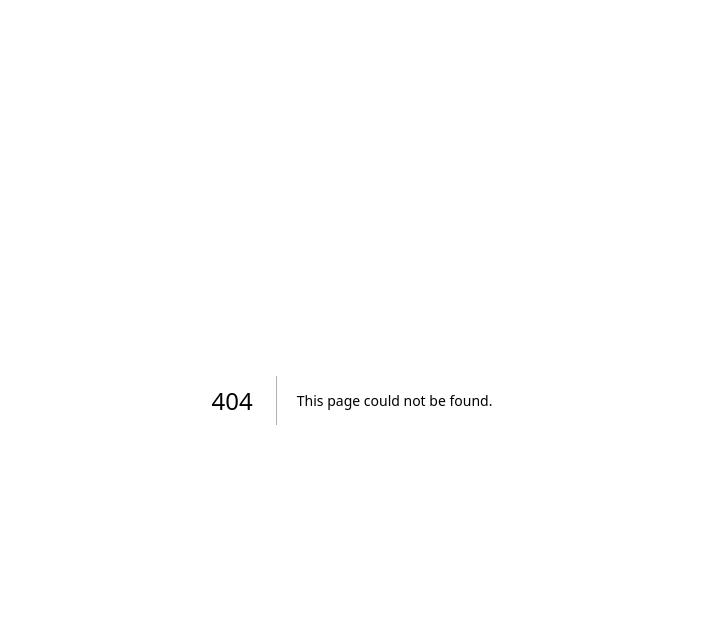
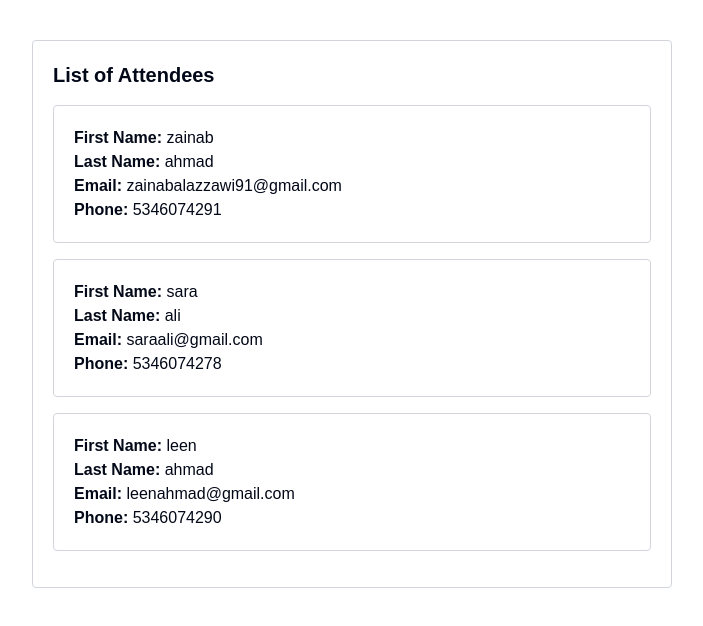
Before and after one commit to zainabalazzawi/event-form, a Next.js app: page /attendees-list in a window 1280 px wide. Before the commit this address had no page. Shown: the top 626 px of the page, without its empty margins (288-991 px from the left). Built offline with nearby package versions, Linux system fonts and the light colour scheme.

Commit message:
use useQuery

```diff
--- /dev/null
+++ b/app/api/attendees/route.ts
@@ -0,0 +1,9 @@
+
+
+import data from "../../../lib/data.json";
+import { NextResponse } from "next/server";
+export async function GET() {
+  return NextResponse.json(
+    data,
+  );
+}
--- /dev/null
+++ b/app/attendees-list/page.tsx
@@ -0,0 +1,13 @@
+"use client";
+
+import AttendeesList from "@/components/AttendeesListPage";
+
+const AttendeesListPage = () => {
+  return (
+    <div>
+      <AttendeesList />
+    </div>
+  );
+};
+
+export default AttendeesListPage;
--- /dev/null
+++ b/app/client-layout.tsx
@@ -0,0 +1,18 @@
+"use client"
+
+import React from "react";
+import { QueryClient, QueryClientProvider } from "@tanstack/react-query";
+
+const queryClient = new QueryClient();
+
+export default function ClientLayout({
+  children,
+}: {
+  children: React.ReactNode;
+}) {
+  return (
+    <QueryClientProvider client={queryClient}>
+      {children}
+    </QueryClientProvider>
+  );
+}
--- a/app/layout.tsx
+++ b/app/layout.tsx
@@ -1,6 +1,7 @@
 import type { Metadata } from "next";
 import localFont from "next/font/local";
 import "./globals.css";
+import ClientLayout from "./client-layout";
 
 const geistSans = localFont({
   src: "./fonts/GeistVF.woff",
@@ -28,7 +29,9 @@ export default function RootLayout({
       <body
         className={`${geistSans.variable} ${geistMono.variable} antialiased`}
       >
+        <ClientLayout>
         {children}
+        </ClientLayout>
       </body>
     </html>
   );
--- /dev/null
+++ b/components/AttendeesListPage.tsx
@@ -0,0 +1,67 @@
+"use client";
+import React from "react";
+import { useQuery } from "@tanstack/react-query";
+import axios from "axios";
+
+type Attendee = {
+  id: number;
+  firstName: string;
+  lastName: string;
+  email: string;
+  phone: number;
+};
+
+const getAttendees = async () => {
+  const { data } = await axios.get("/api/attendees");
+  return data
+};
+
+const AttendeesList = () => {
+  const { data, isLoading, isError, error } = useQuery<Attendee[]>({
+    queryKey: ["attendees"],
+    queryFn: getAttendees,
+  });
+
+  if (isLoading) {
+    return <div>Loading...</div>;
+  }
+
+  if (isError) {
+    return <div>Error: {error.message}</div>;
+  }
+
+  const attendees = data;
+  return (
+    <div className="flex items-center justify-center">
+      <div className="mt-10 p-5 border border-gray-300 rounded w-[50%]">
+        <h2 className="text-xl font-semibold mb-4">List of Attendees</h2>
+        {attendees && attendees.length > 0 ? (
+          <div>
+            {attendees.map((attendee, id) => (
+              <div key={id} className="mb-4 border border-gray-300 rounded p-5">
+                <div className="font-semibold ">
+                  First Name:{" "}
+                  <span className="font-light">{attendee.firstName}</span>
+                </div>
+                <div className="font-semibold">
+                  Last Name:{" "}
+                  <span className="font-light">{attendee.lastName}</span>
+                </div>
+                <div className="font-semibold">
+                  Email: <span className="font-light">{attendee.email}</span>
+                </div>
+                <div className="font-semibold">
+                  Phone: <span className="font-light">{attendee.phone}</span>
+                </div>
+              </div>
+            ))}
+          </div>
+        ) : (
+          <p>No attendees found.</p>
+        )}
+      </div>
+    </div>
+  );
+};
+
+export default AttendeesList;
--- a/components/TicketPage.tsx
+++ b/components/TicketPage.tsx
@@ -2,6 +2,7 @@
 
 import { useFormStore } from "@/app/FormFieldsStore";
 import { useRouter } from "next/navigation";
+import { Button } from "./ui/button";
 
 const TicketPage = () => {
   const router = useRouter();
@@ -14,6 +15,8 @@ const TicketPage = () => {
   return (
     <div>
       {formFields && (
+        <>
+          <h2 className="text-xl font-semibold">here is your ticket</h2>
           <div className="mt-10 p-5 border border-gray-300 rounded w-[50%]">
             <h2 className="text-xl font-semibold mb-4">
               ticket of attendee event
@@ -33,7 +36,12 @@ const TicketPage = () => {
               phone: <span className="font-light">{formFields.phone}</span>
             </p>
           </div>
+        </>
       )}
+
+      <Button className="mt-6" onClick={() => router.push("/attendees-list")}>
+        see the attendees
+      </Button>
     </div>
   );
 };
--- /dev/null
+++ b/lib/data.json
@@ -0,0 +1,24 @@
+
+ [
+    {
+      "id": 1,
+      "firstName": "zainab",
+      "lastName": "ahmad",
+      "email": "zainabalazzawi91@gmail.com",
+      "phone": 5346074291
+    },
+    {
+      "id": 2,
+      "firstName": "sara",
+      "lastName": "ali",
+      "email": "saraali@gmail.com",
+      "phone": 5346074278
+    },
+    {
+      "id": 3,
+      "firstName": "leen",
+      "lastName": "ahmad",
+      "email": "leenahmad@gmail.com",
+      "phone": 5346074290
+    }
+  ]
--- a/package.json
+++ b/package.json
@@ -15,6 +15,7 @@
     "@radix-ui/react-select": "^2.1.2",
     "@radix-ui/react-slot": "^1.1.0",
     "@tanstack/react-query": "^5.59.0",
+    "axios": "^1.7.7",
     "class-variance-authority": "^0.7.0",
     "clsx": "^2.1.1",
     "lucide-react": "^0.447.0",
```
Also changed, not shown: 1 other file (tests, documents, lock files or other folders). Lines whose indentation alone changed are shown as unchanged.
